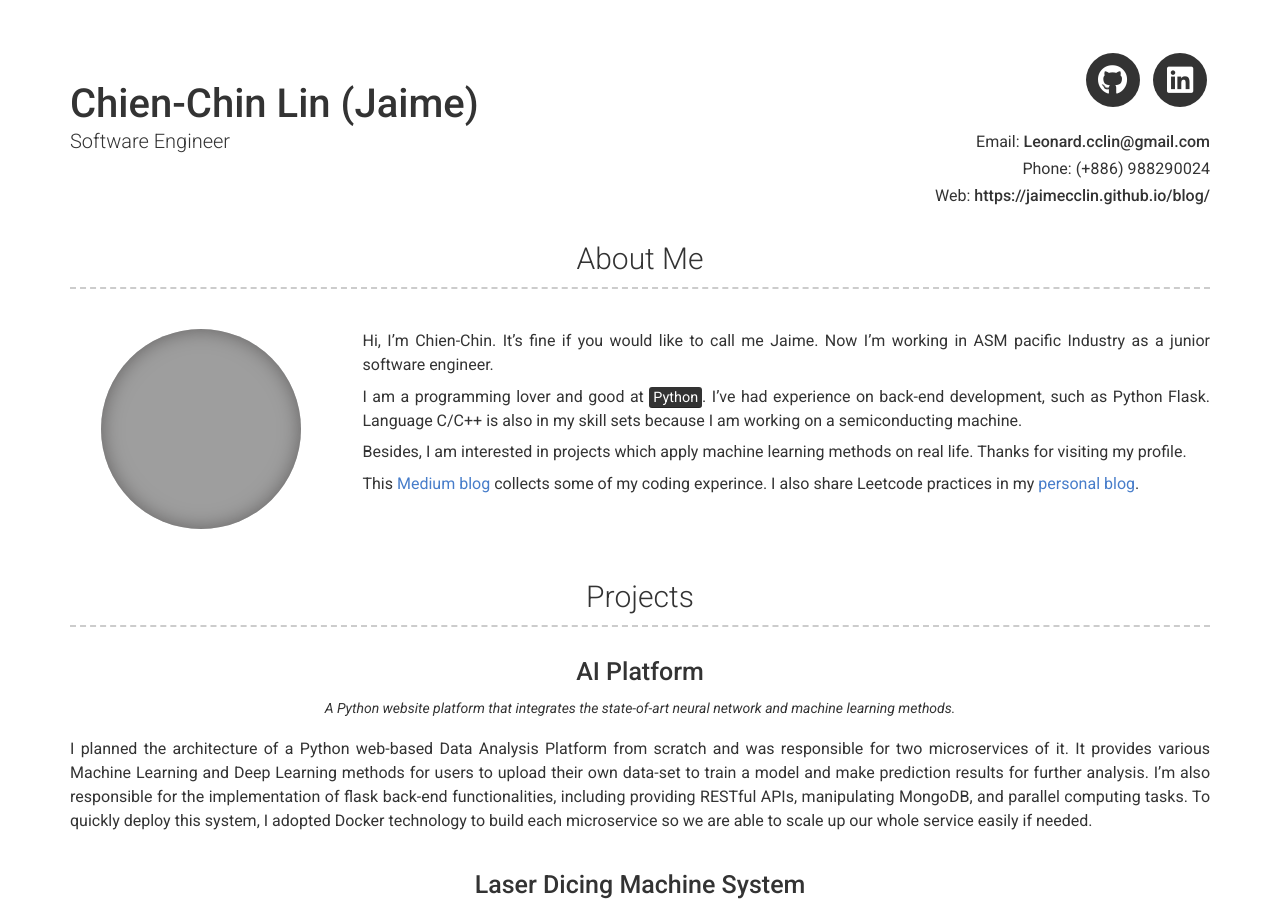
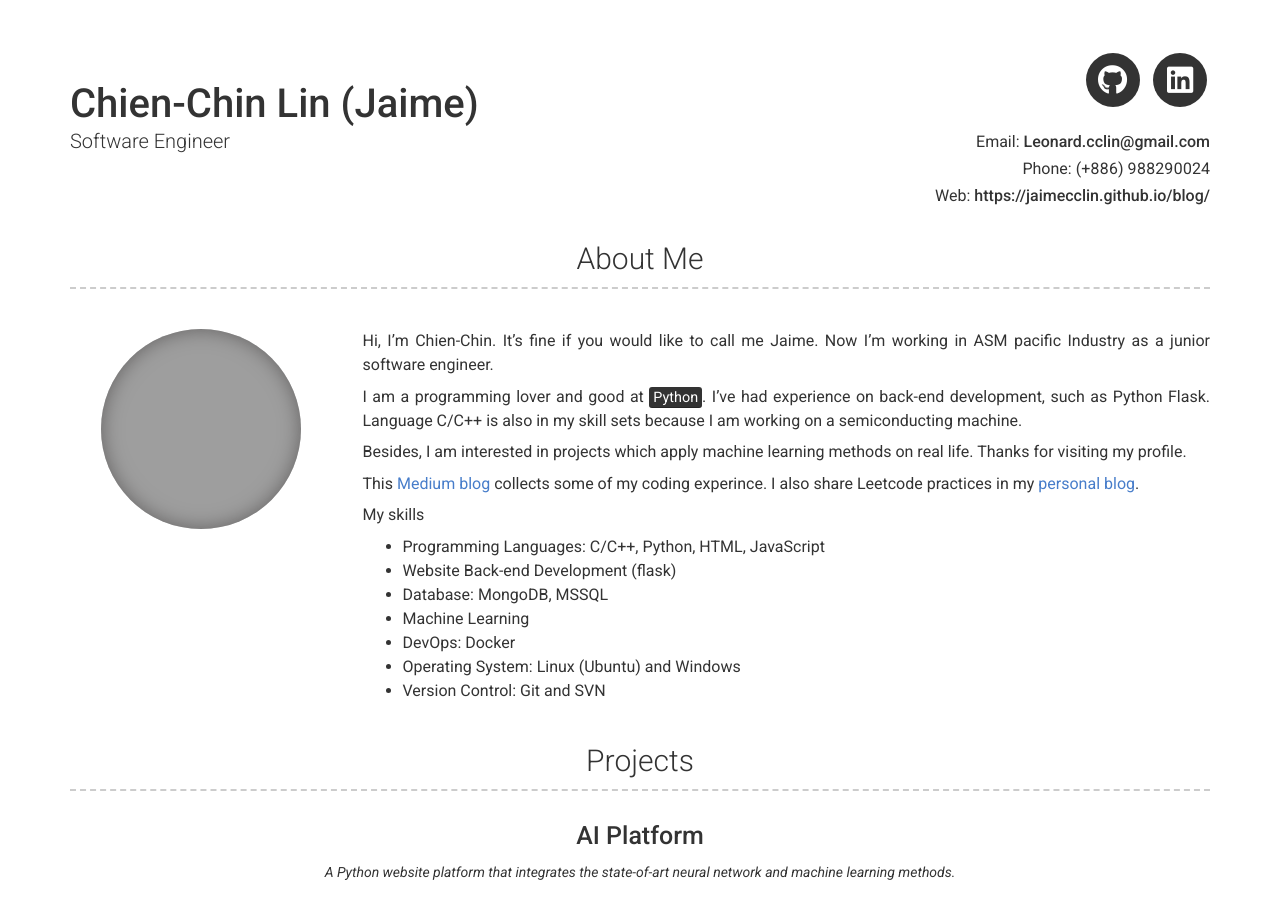
Before and after one commit to Jaimecclin/Jaimecclin.github.io, a Jekyll site: the page built from index.md, in a window 1280 px wide and 900 px high. Built offline with Jekyll 4.4.1, drawn with Linux system fonts in a browser that asks for light colours; nearby versions of some CDN libraries; grey boxes are pictures that could not be loaded.

Commit message:
Update profile.

```diff
--- a/_config.yml
+++ b/_config.yml
@@ -54,6 +54,15 @@ about_content: | # this will include new lines to allow paragraphs
 
   This [Medium blog](https://medium.com/@leonard.cclin) collects some of my coding experince. I also share Leetcode practices in my [personal blog](https://jaimecclin.github.io/blog/).
 
+  My skills
+    - Programming Languages: C/C++, Python, HTML, JavaScript
+    - Website Back-end Development (flask)
+    - Database: MongoDB, MSSQL
+    - Machine Learning
+    - DevOps: Docker
+    - Operating System: Linux (Ubuntu) and Windows
+    - Version Control: Git and SVN
+
 # Projects Section
 # projects_title: Projects #(Use this to override about projects section title)
 
```
